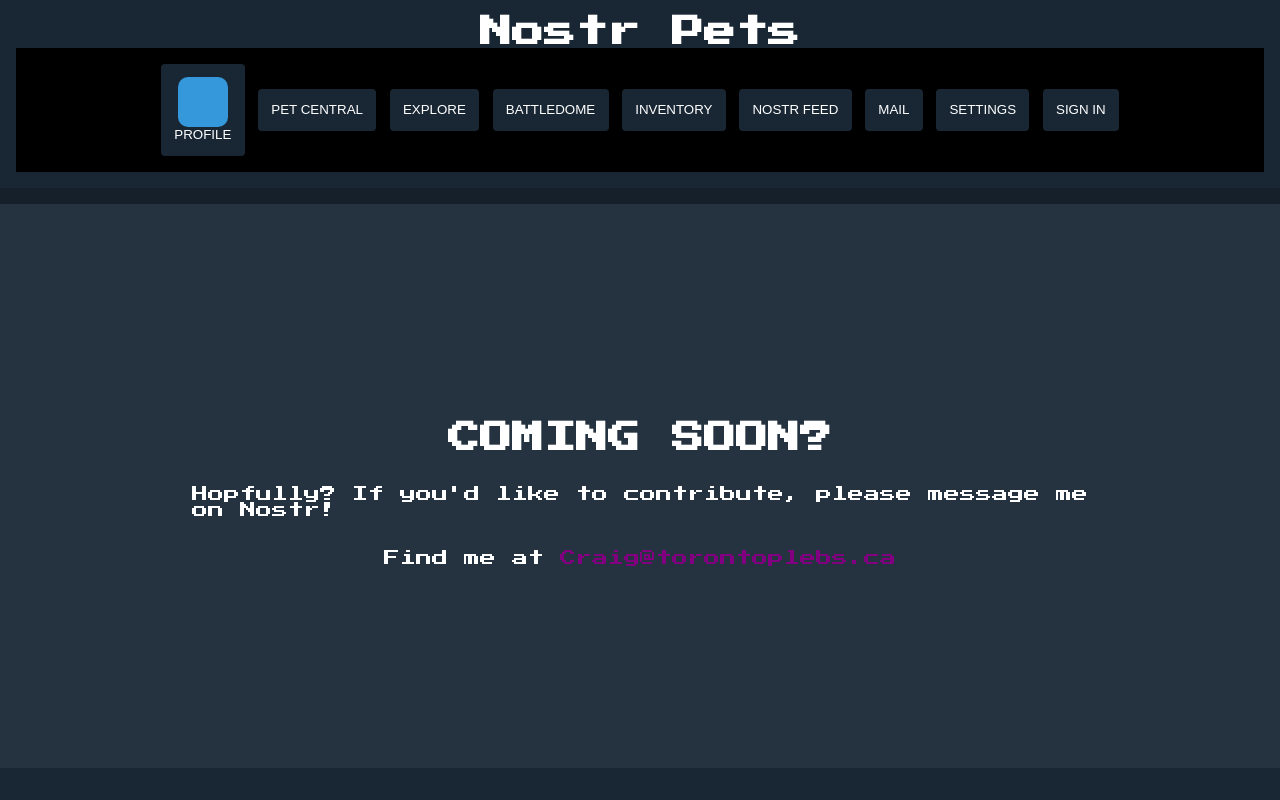
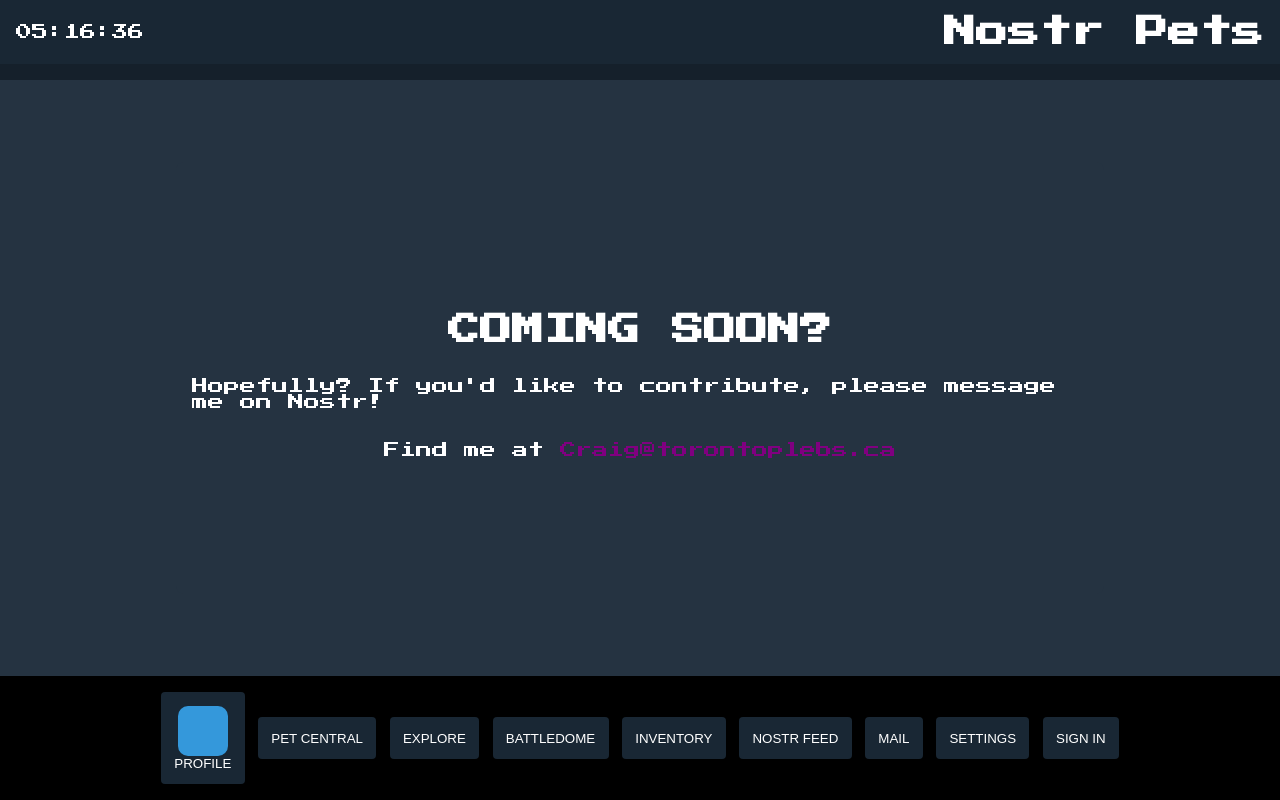
Before and after one commit to CraigTheSpaceBum/Nostr-Pets, a plain HTML site: page index.html in a window 1280 px wide. Drawn offline with Linux system fonts and the light colour scheme.

Commit message:
Update index.html

```diff
--- a/index.html
+++ b/index.html
@@ -22,12 +22,23 @@
             flex-direction: column;
         }
 
-        main {
+        header {
             display: flex;
-            flex: 1;
-            background-color: #253341;
+            justify-content: space-between;
             align-items: center;
-            justify-content: center;
+            background-color: #192734;
+            padding: 1em;
+            text-align: center;
+            margin-bottom: 1em;
+        }
+
+        h1 {
+            margin: 0;
+        }
+
+        #clock {
+            font-size: 1em;
+            margin-right: auto; /* Pushes the clock to the left */
         }
 
         .sidebar {
@@ -37,18 +48,6 @@
             flex-direction: row;
             align-items: center;
             justify-content: center;
-        }
-
-        .tweet {
-            background-color: #253341;
-            border-radius: 8px;
-            margin-left: 1em;
-            padding: 1em;
-            flex: 2;
-        }
-
-        .tweet p {
-            margin: 0;
         }
 
         .sidebar-btn {
@@ -67,33 +66,12 @@
             background-color: #253341;
         }
 
-        header {
-            background-color: #192734;
-            padding: 1em;
-            text-align: center;
-            margin-bottom: 1em;
-        }
-
-        h1 {
-            margin: 0;
-        }
-
-        ul {
-            list-style-type: none;
-            padding: 0;
-            margin: 0;
-            margin-bottom: 1em;
-        }
-
-        li {
-            display: inline-block;
-            margin-right: 1em;
-        }
-
-        footer {
-            background-color: #192734;
-            padding: 1em;
-            text-align: center;
+        main {
+            display: flex;
+            flex: 1;
+            background-color: #253341;
+            align-items: center;
+            justify-content: center;
         }
 
         .coming-soon-box {
@@ -177,27 +155,29 @@
 
 <body>
     <header>
+        <div id="clock"></div>
         <h1>Nostr Pets</h1>
-        <div class="sidebar">
-            <button class="sidebar-btn" onclick="loadContent('profile.html')"><center><div class="rounded-square"></div> PROFILE</center></button>
-            <button class="sidebar-btn" onclick="loadContent('petcentral.html')">PET CENTRAL</button>
-            <button class="sidebar-btn" onclick="loadContent('explore.html')">EXPLORE</button>
-            <button class="sidebar-btn" onclick="loadContent('battledome.html')">BATTLEDOME</button>
-            <button class="sidebar-btn" onclick="loadContent('inventory.html')">INVENTORY</button>
-            <button class="sidebar-btn" onclick="loadContent('nostrfeed.html')">NOSTR FEED</button>
-            <button class="sidebar-btn" onclick="loadContent('mail.html')">MAIL</button>
-            <button class="sidebar-btn" onclick="showSettingsModal()">SETTINGS</button>
-            <button id="nostrButton" class="sidebar-btn">SIGN IN</button>
-        </div>
     </header>
 
     <main id="mainContent">
         <div class="coming-soon-box">
             <p class="coming-soon-text"><strong>COMING SOON?</strong></p>
-            <p>Hopfully? If you'd like to contribute, please message me on Nostr!</p>
+            <p>Hopefully? If you'd like to contribute, please message me on Nostr!</p>
             <p>Find me at <a href="https://nostree.me/Craig@torontoplebs.ca" target="_blank">Craig@torontoplebs.ca</a></p>
         </div>
     </main>
+
+    <div class="sidebar">
+        <button class="sidebar-btn" onclick="loadContent('profile.html')"><center><div class="rounded-square"></div> PROFILE</center></button>
+        <button class="sidebar-btn" onclick="loadContent('petcentral.html')">PET CENTRAL</button>
+        <button class="sidebar-btn" onclick="loadContent('explore.html')">EXPLORE</button>
+        <button class="sidebar-btn" onclick="loadContent('battledome.html')">BATTLEDOME</button>
+        <button class="sidebar-btn" onclick="loadContent('inventory.html')">INVENTORY</button>
+        <button class="sidebar-btn" onclick="loadContent('nostrfeed.html')">NOSTR FEED</button>
+        <button class="sidebar-btn" onclick="loadContent('mail.html')">MAIL</button>
+        <button class="sidebar-btn" onclick="showSettingsModal()">SETTINGS</button>
+        <button id="nostrButton" class="sidebar-btn">SIGN IN</button>
+    </div>
 
     <div id="settingsModal" class="modal">
         <div class="modal-content">
@@ -230,6 +210,8 @@
                     nostrButton.innerText = 'SIGN OUT';
                 }
             });
+
+            setInterval(updateClock, 1000);
         });
 
         async function loadContent(htmlFile) {
@@ -247,6 +229,15 @@
             const settingsModal = document.getElementById('settingsModal');
             settingsModal.style.display = 'none';
         }
+
+        function updateClock() {
+            const clockElement = document.getElementById('clock');
+            const now = new Date();
+            const hours = now.getHours().toString().padStart(2, '0');
+            const minutes = now.getMinutes().toString().padStart(2, '0');
+            const seconds = now.getSeconds().toString().padStart(2, '0');
+            clockElement.innerText = `${hours}:${minutes}:${seconds}`;
+        }
     </script>
 </body>
 
```
